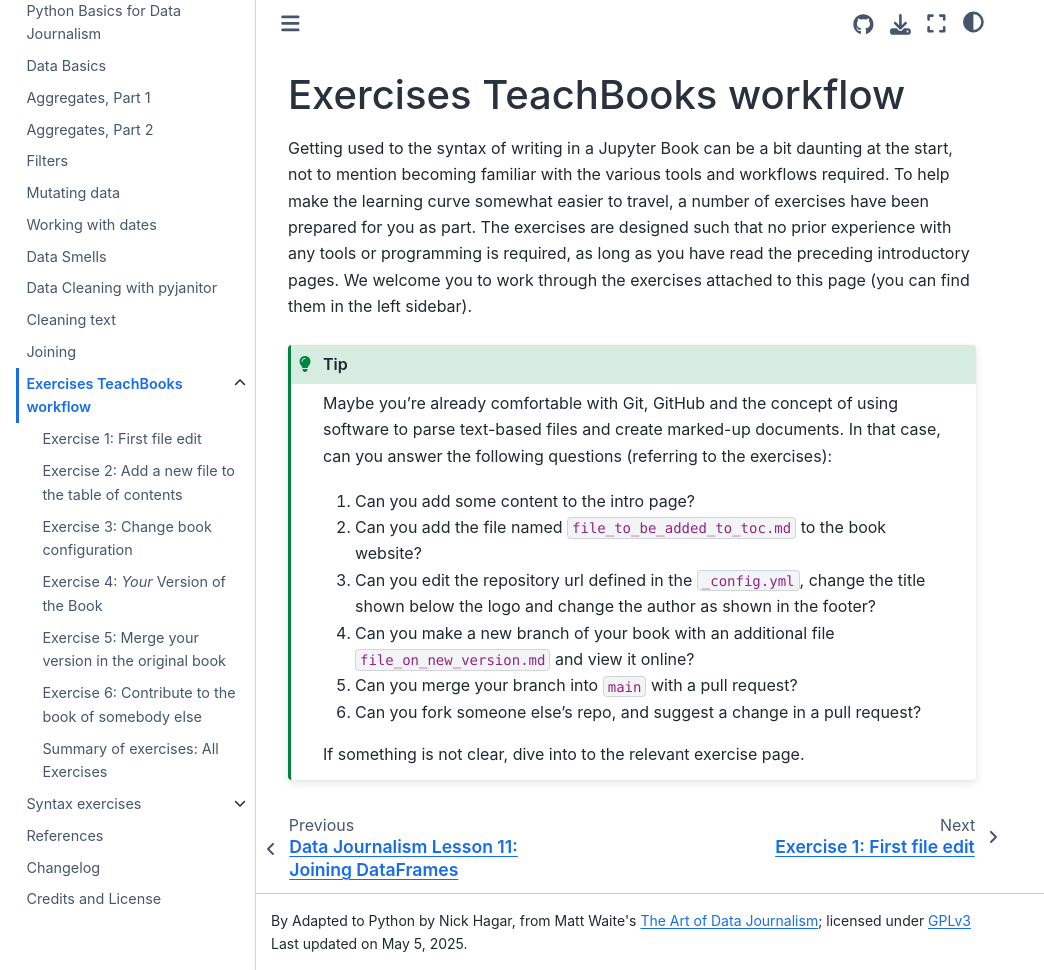
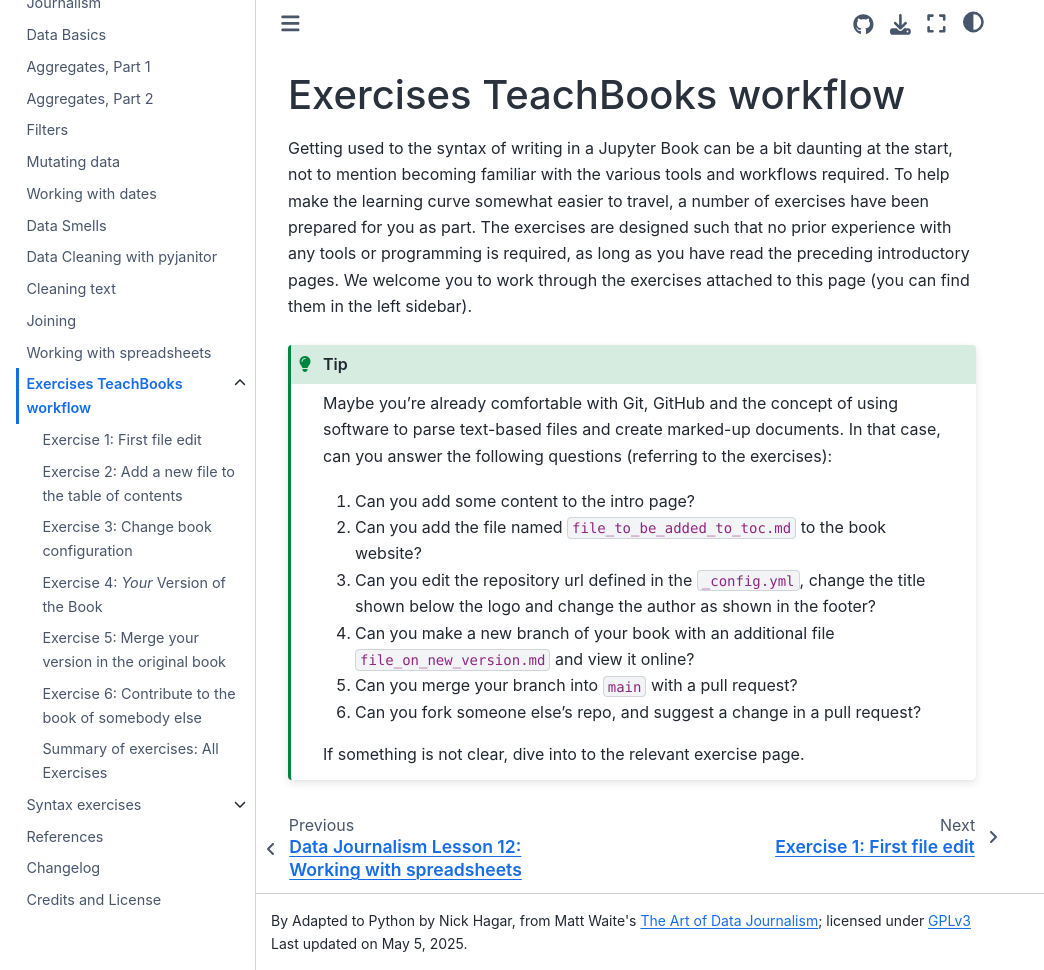
Before and after one commit to NHagar/data-journalism-python, a Jupyter Book: the page built from book/exercises.md, in a window 1280 px wide and 970 px high. Shown: the whole window, without its empty margins (0-1044 px from the left). Built offline with Jupyter Book 1.0.4 settings and Sphinx 7.4.7 and the Sphinx Book theme 1.1.4, drawn with Linux system fonts in a browser that asks for light colours; comment, search, counter and statistics services are not loaded.

Commit message:
chapter 12

```diff
--- a/book/_toc.yml
+++ b/book/_toc.yml
@@ -30,6 +30,8 @@
         title: "Cleaning text"
       - file: python_basics/11-joins.ipynb
         title: "Joining"
+      - file: python_basics/12-spreadsheets.ipynb
+        title: "Working with spreadsheets"
       - file: exercises.md
         sections:
           - file: exercises/001.md
--- a/pyproject.toml
+++ b/pyproject.toml
@@ -7,6 +7,7 @@
 dependencies = [
     "download-link-replacer>=1.0.4",
     "jupyterbook-patches>=1.4.4",
+    "openpyxl>=3.1.5",
     "pyjanitor>=0.31.0",
     "sphinx-exercise>=1.0.1",
     "sphinx-iframes>=1.0.5",
```
Also changed, not shown: book/python_basics/12-spreadsheets.ipynb (added), 1 other file.
